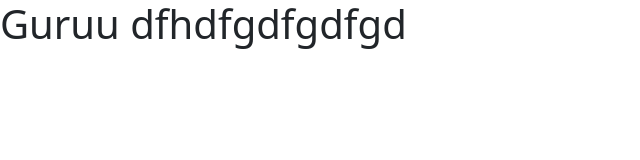
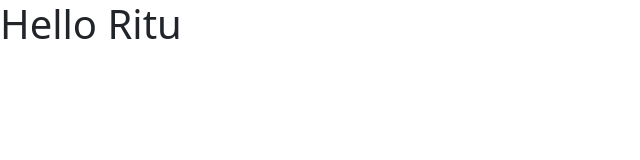
Before and after one commit to ritu9071/PHP, a plain HTML site: page index.html in a window 1280 px wide. Shown: the whole page, without its empty margins (0-640 px from the left). Drawn offline with nearby package versions, Linux system fonts and the light colour scheme.

Commit message:
Update index.html

```diff
--- a/index.html
+++ b/index.html
@@ -9,6 +9,6 @@
   <script src="https://stackpath.bootstrapcdn.com/bootstrap/5.0.0-alpha1/js/bootstrap.min.js" integrity="sha384-oesi62hOLfzrys4LxRF63OJCXdXDipiYWBnvTl9Y9/TRlw5xlKIEHpNyvvDShgf/" crossorigin="anonymous"></script>
 </head>
 <body>
-<h1>Guruu dfhdfgdfgdfgd</h1>
+<h1>Hello Ritu</h1>
 </body>
 </html>
```
